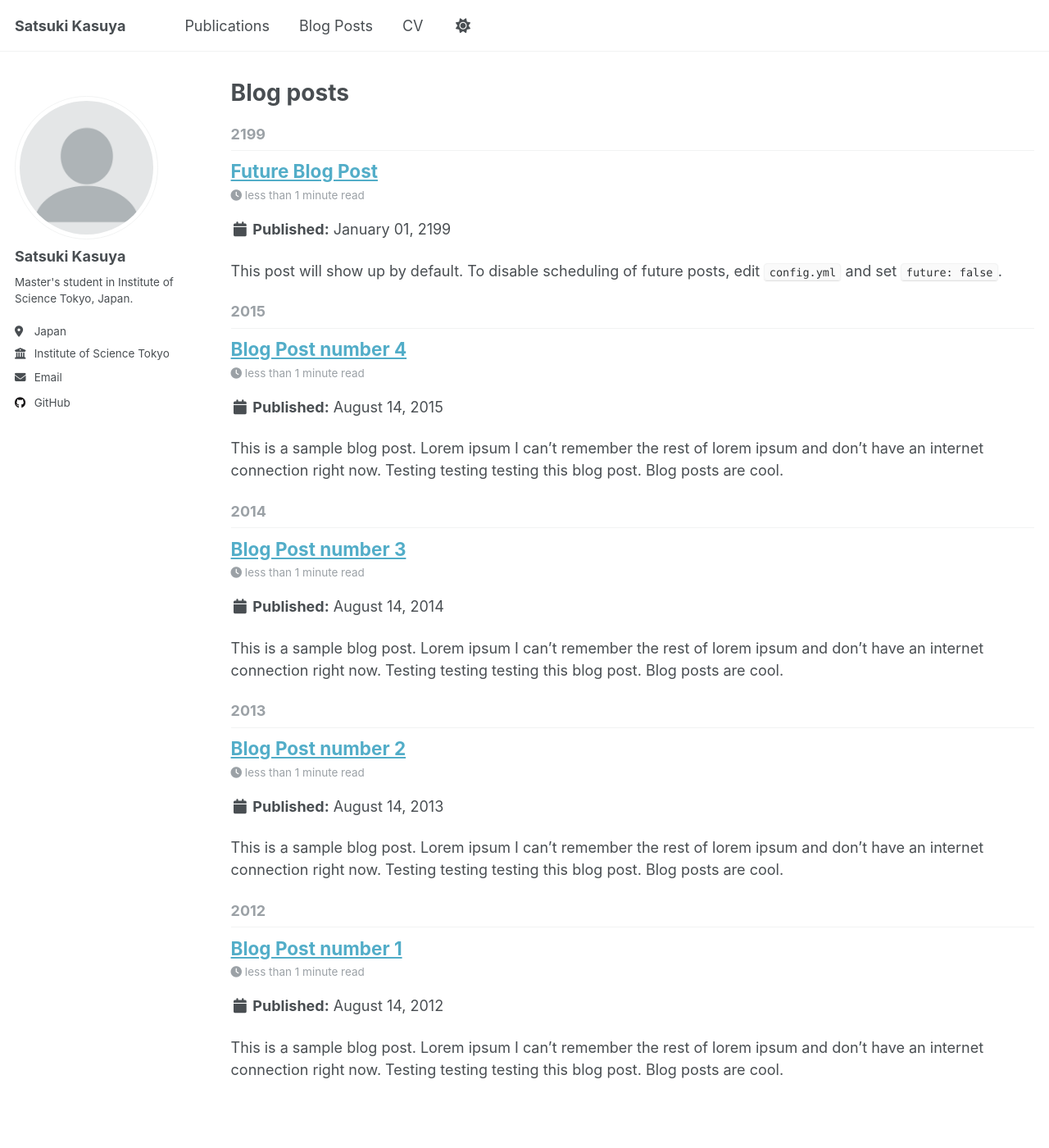
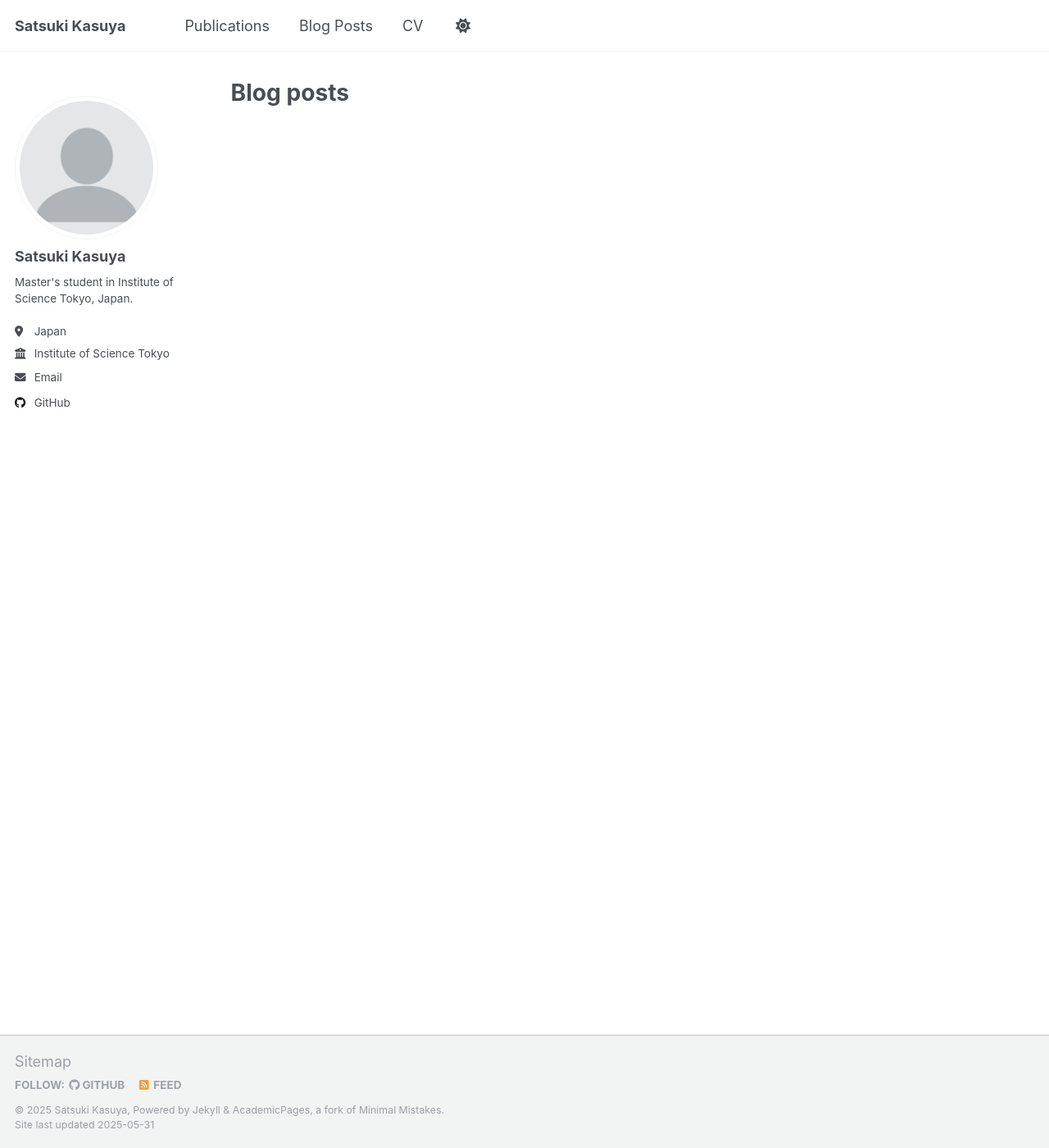
Before and after one commit to satsuki942/satsuki942.github.io, a Jekyll site: the page built from _pages/year-archive.html, in a window 1280 px wide and 1400 px high. Shown: the whole window at 82% size. Built offline with Jekyll 4.4.1, drawn with Linux system fonts in a browser that asks for light colours.

Commit message:
update blog page

```diff
--- a/_posts/2013-08-14-blog-post-2.md
+++ /dev/null
@@ -1,20 +0,0 @@
----
-title: 'Blog Post number 2'
-date: 2013-08-14
-permalink: /posts/2013/08/blog-post-2/
-tags:
-  - cool posts
-  - category1
-  - category2
----
-
-This is a sample blog post. Lorem ipsum I can't remember the rest of lorem ipsum and don't have an internet connection right now. Testing testing testing this blog post. Blog posts are cool.
-
-Headings are cool
-======
-
-You can have many headings
-======
-
-Aren't headings cool?
-------
--- a/_posts/2014-08-14-blog-post-3.md
+++ /dev/null
@@ -1,20 +0,0 @@
----
-title: 'Blog Post number 3'
-date: 2014-08-14
-permalink: /posts/2014/08/blog-post-3/
-tags:
-  - cool posts
-  - category1
-  - category2
----
-
-This is a sample blog post. Lorem ipsum I can't remember the rest of lorem ipsum and don't have an internet connection right now. Testing testing testing this blog post. Blog posts are cool.
-
-Headings are cool
-======
-
-You can have many headings
-======
-
-Aren't headings cool?
-------
--- a/_posts/2199-01-01-future-post.md
+++ /dev/null
@@ -1,11 +0,0 @@
----
-title: 'Future Blog Post'
-date: 2199-01-01
-permalink: /posts/2012/08/blog-post-4/
-tags:
-  - cool posts
-  - category1
-  - category2
----
-
-This post will show up by default. To disable scheduling of future posts, edit `config.yml` and set `future: false`.
```
Also changed, not shown: _posts/2015-08-14-blog-post-4.md (deleted, +0 -20 lines), _posts/example.md (renamed from _posts/2012-08-14-blog-post-1.md, +2 -2 lines).
